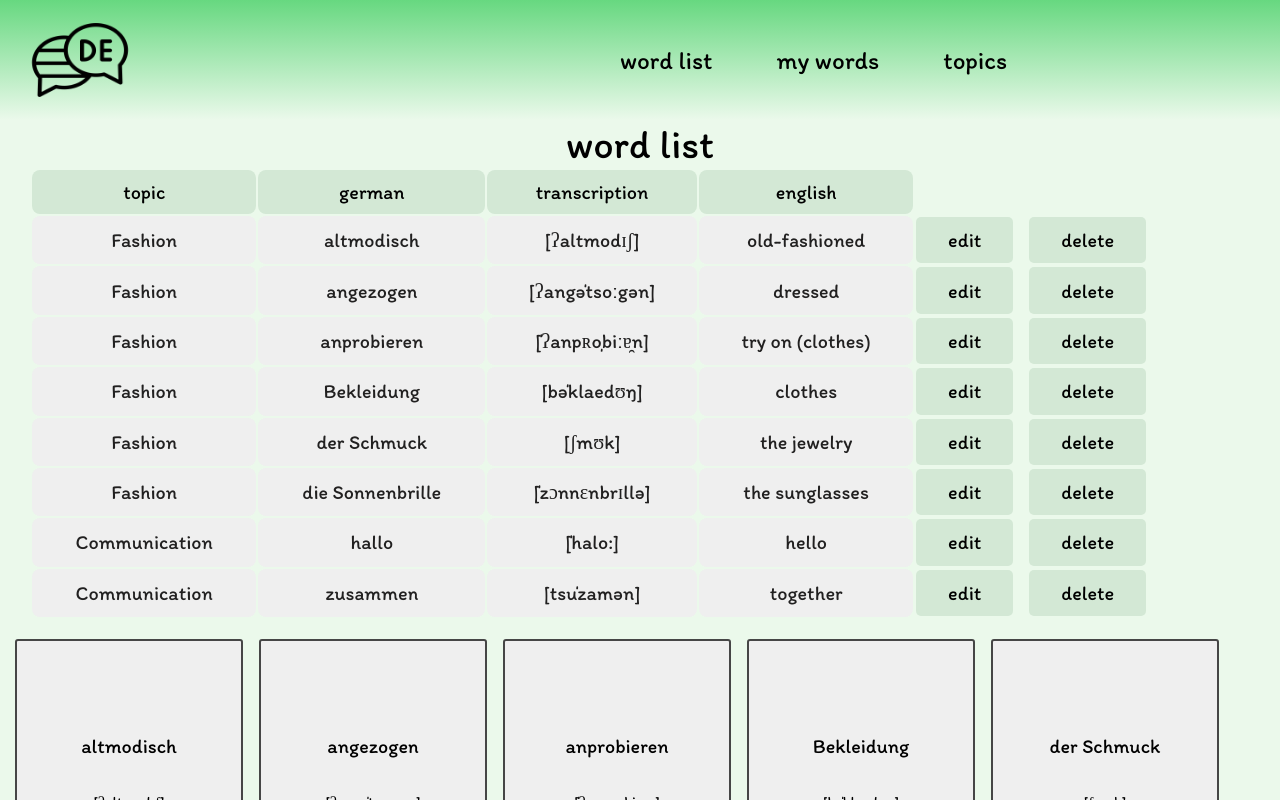
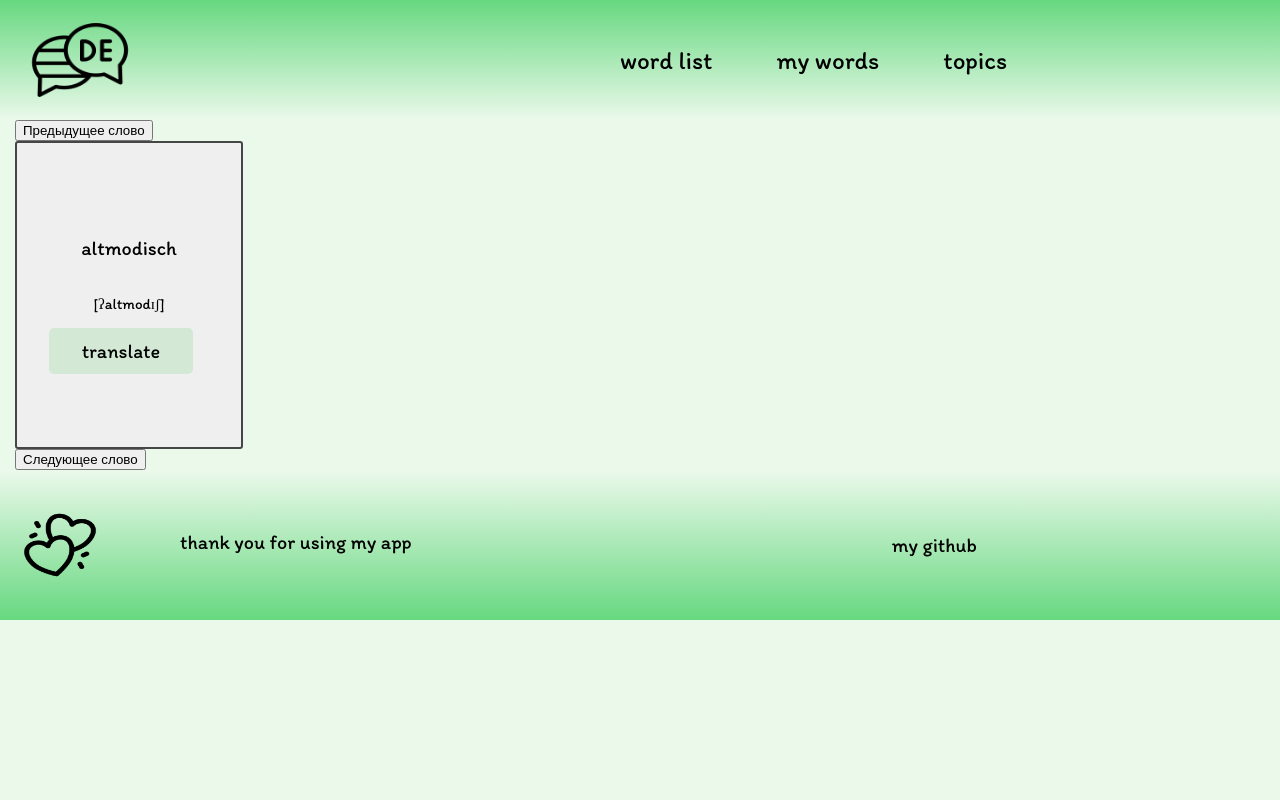
Before and after one commit to anastasiadergaeva/german-words, a React (Create React App) app: page / in a window 1280 px wide. Shown: the top 800 px of the page. Built offline with nearby package versions, Linux system fonts and the light colour scheme.

Commit message:
create slider

```diff
--- a/src/App.js
+++ b/src/App.js
@@ -1,16 +1,19 @@
 import Header from './components/Header/Header.jsx';
 import Footer from './components/Footer/Footer.jsx';
-import WordListPage from './components/WordListPage/WordListPage';
-import TrainMode from './components/TrainMode/TrainMode.jsx';
+// import WordListPage from './components/WordListPage/WordListPage';
+// import TrainMode from './components/TrainMode/TrainMode.jsx';
+import Slider from './components/Slider/Slider.jsx';
 import './main.scss';
+import data from '../src//data/words.json';
 
 function App() {
+    const example = data.map(topic => (topic.words))
+    console.log(example);
     return (
         <>
             <Header />
             <div className='main'>
-                <WordListPage />
-                <TrainMode />
+                <Slider words={example} />
             </div>
             <Footer />
         </>
--- a/src/components/Card/Card.jsx
+++ b/src/components/Card/Card.jsx
@@ -3,6 +3,7 @@ import Button from '../Button/Button';
 import './Card.scss';
 
 export default function Card({ german, transcription, english }) {
+    console.log(german, transcription, english);
     const [isTranslated, setIsTranslated] = useState(false);
     function handleTranslate(event) {
         switch (event.target.innerText) {
--- /dev/null
+++ b/src/components/Slider/Slider.jsx
@@ -0,0 +1,31 @@
+import { useState } from "react";
+import Card from '../Card/Card';
+
+export default function Slider({ words }) {
+    const [index, setIndex] = useState(0);
+    const arrayy = words[0].concat(words[1]);
+
+    const handleNext = () => {
+        if (index < arrayy.length - 1) {
+            setIndex(index + 1);
+        }
+    }
+
+    const handlePrev = () => {
+        if (index > 0) {
+            setIndex(index - 1);
+        }
+    }
+
+    return (
+        <div>
+            <button onClick={handlePrev}>Предыдущее слово</button>
+            <Card
+                key={arrayy.id}
+                german={arrayy[index].german}
+                transcription={arrayy[index].transcription}
+                english={arrayy[index].english} />
+            <button onClick={handleNext}>Следующее слово</button>
+        </div>
+    );
+}
```
